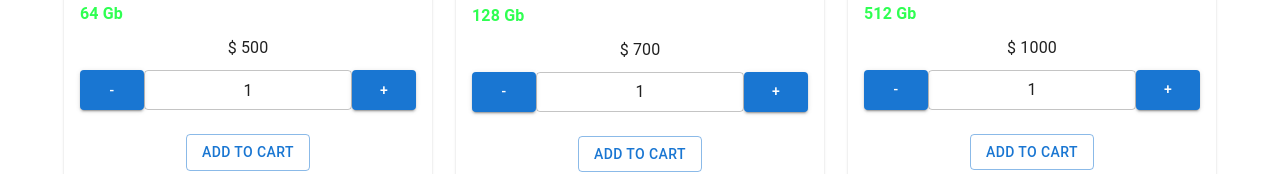
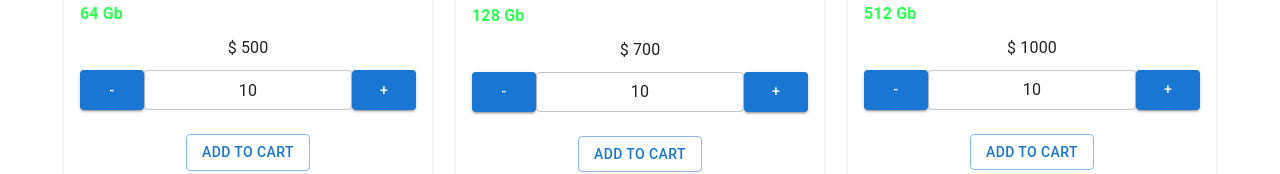
Before and after one commit to Marchello3007/react-fake-shop, a React (Create React App) app: page / in a window 1280 px wide. Shown: the part 511-685 px from the top of the page. Built offline with nearby package versions, Linux system fonts and the light colour scheme.

Commit message:
state and super

```diff
--- a/src/components/Products/ProductListItem.tsx
+++ b/src/components/Products/ProductListItem.tsx
@@ -20,7 +20,22 @@ export type ProductProps = {
     image: string
 }
 
-class ProductListItem extends Component<ProductProps> {
+type State = {
+    count: number
+}
+
+class ProductListItem extends Component<ProductProps, State> {
+    state = {
+        count: 10,
+    }
+    //або:
+    // constructor(props: ProductProps) {
+    //     super(props)
+    //     this.state = {
+    //         count: 5,
+    //     }
+    // }
+
     render() {
         return (
             <Card>
@@ -43,7 +58,7 @@ class ProductListItem extends Component<ProductProps> {
                         <Button variant="contained">-</Button>
                         <TextField
                             size="small"
-                            value={1}
+                            value={this.state.count}
                             variant="outlined"
                             className="text-field"
                         />
```
